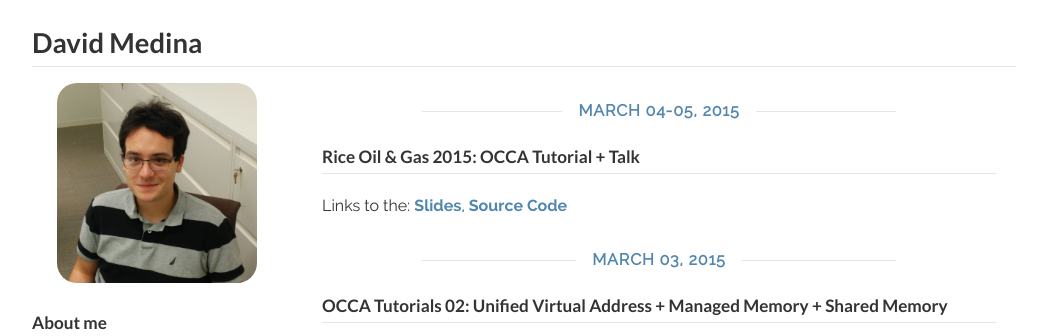
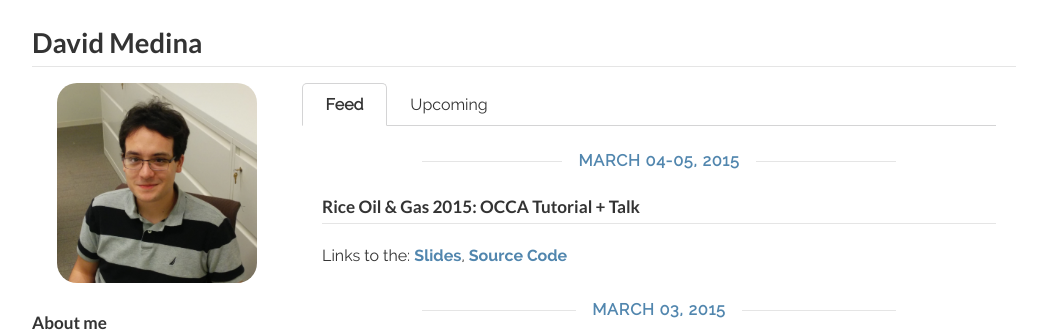
Before and after one commit to dmed256/dmed256.com, a PHP site: page / in a window 1280 px wide. Shown: the top 336 px of the page, without its empty margins (116-1163 px from the left). Run offline with PHP 8.4, Linux system fonts and the light colour scheme; some web fonts are replaced.

Commit message:
[Menu] Added menu

```diff
--- a/index.php
+++ b/index.php
@@ -34,11 +34,17 @@
     </div>
   </div> <!--[ Sidebar ]-->
 
-  <div class="container">
-    <!-- <div id="id_bodyHeader"></div> -->
+  <div id="id_bodyContainer" class="container">
+    <div id="id_bodyHeader">
+      <div class="ui tabular menu">
+        <a class="item active" data-tab="feed"    > Feed   </a>
+        <a class="item"        data-tab="upcoming"> Upcoming </a>
+      </div>
+    </div>
     <div id="id_bodyTopShadow"></div>
-    <div id="id_bodyContainer2">
-      <div id="id_bodyContainer">
+    <div id="id_feedTab" class="ui active tab" data-tab="feed">
+      <div id="id_feedBodyContainer2">
+        <div id="id_feedBodyContainer">
           <div class="feed" date="March 04-05, 2015">
             <h4 class="ui dividing header"> Rice Oil & Gas 2015: OCCA Tutorial + Talk </h4>
             Links to the: <a href="http://libocca.org/talks/riceOG15.pdf" class="link">Slides</a>, <a href="https://github.com/tcew/OG15" class="link">Source Code</a>
@@ -51,10 +57,41 @@
             <h4 class="ui dividing header"> OCCA Tutorials 01: Installation + Introduction </h4>
             <iframe class="youtube" width="560" height="315" src="https://www.youtube.com/embed/XYf73mqQBLE" frameborder="0" allowfullscreen></iframe>
           </div>
-        <!-- <div class="feed" date="March 03, 2015"></div> -->
-        <!-- <div class="feed" date="March 03, 2015"></div> -->
-        <!-- <div class="feed" date="March 03, 2015"></div> -->
-        <!-- <div class="feed" date="March 03, 2015"></div> -->
+        </div>
+      </div>
+    </div>
+    <div id="id_upcomingTab" class="ui tab" data-tab="upcoming">
+      <div id="id_upcomingBodyContainer2">
+        <div id="id_upcomingBodyContainer">
+          <div class="feed" date="March 03, 2015"></div>
+          <div class="feed" date="March 03, 2015"></div>
+          <div class="feed" date="March 03, 2015"></div>
+          <div class="feed" date="March 03, 2015"></div>
+          <div class="feed" date="March 03, 2015"></div>
+          <div class="feed" date="March 03, 2015"></div>
+          <div class="feed" date="March 03, 2015"></div>
+          <div class="feed" date="March 03, 2015"></div>
+          <div class="feed" date="March 03, 2015"></div>
+          <div class="feed" date="March 03, 2015"></div>
+          <div class="feed" date="March 03, 2015"></div>
+          <div class="feed" date="March 03, 2015"></div>
+          <div class="feed" date="March 03, 2015"></div>
+          <div class="feed" date="March 03, 2015"></div>
+          <div class="feed" date="March 03, 2015"></div>
+          <div class="feed" date="March 03, 2015"></div>
+          <div class="feed" date="March 03, 2015"></div>
+          <div class="feed" date="March 03, 2015"></div>
+          <div class="feed" date="March 03, 2015"></div>
+          <div class="feed" date="March 03, 2015"></div>
+          <div class="feed" date="March 03, 2015"></div>
+          <div class="feed" date="March 03, 2015"></div>
+          <div class="feed" date="March 03, 2015"></div>
+          <div class="feed" date="March 03, 2015"></div>
+          <div class="feed" date="March 03, 2015"></div>
+          <div class="feed" date="March 03, 2015"></div>
+          <div class="feed" date="March 03, 2015"></div>
+          <div class="feed" date="March 03, 2015"></div>
+        </div>
       </div>
     </div>
     <div id="id_bodyBottomShadow"></div>
--- a/main.css
+++ b/main.css
@@ -161,68 +161,6 @@ body {
     height: 780px;
 }
 
-#id_bodyContainer2 {
-    position: absolute;
-    display: block;
-
-    top: 0px;
-    /* top: 40px; */
-
-    width : 100%;
-    height: 100%;
-    /* height: calc(100% - 80px); */
-
-    overflow: hidden;
-
-    padding: 20px;
-    z-index : 0;
-}
-
-#id_bodyContainer {
-    position: absolute;
-    display: block;
-
-    top: 0px;
-
-    padding-top: 20px;
-    padding-right: 300px;
-
-    width : calc(100% + 280px);
-    height: 100%;
-
-    overflow: auto;
-
-    z-index: -1;
-}
-
-#id_bodyTopShadow {
-    position: absolute;
-    top: 0px;
-
-    width: 100%;
-    height: 40px;
-
-    border-radius: 30px;
-
-    overflow: none;
-    z-index : 97;
-}
-
-#id_bodyBottomShadow {
-    position: absolute;
-    bottom: 0px;
-    /* bottom: 80px; /\* (height) 40 + (body padding) (20 + 20) *\/ */
-
-    width: 100%;
-    height: 40px;
-
-    border-radius: 30px;
-
-    background-color: rgba(0,0,0,0);
-
-    z-index : 97;
-}
-
 #id_bodyHeader {
     position: absolute;
     top: 0px;
@@ -246,6 +184,60 @@ body {
 
     overflow: none;
     z-index : 97;
+}
+
+#id_bodyTopShadow, #id_bodyBottomShadow {
+    position: absolute;
+
+    width: 100%;
+    height: 40px;
+
+    border-radius: 30px;
+
+    overflow: none;
+    z-index : 97;
+}
+
+#id_bodyTopShadow {
+    top: 50px;
+}
+
+#id_bodyBottomShadow {
+    bottom: 0px;
+    /* bottom: 80px; /\* (height) 40 + (body padding) (20 + 20) *\/ */
+}
+
+#id_feedBodyContainer2, #id_upcomingBodyContainer2 {
+    position: absolute;
+    display: block;
+
+    top: 50px;
+
+    width : 100%;
+    height: calc(100% - 50px);
+    /* height: calc(100% - 80px); */
+
+    overflow: hidden;
+
+    padding: 20px;
+    z-index : 0;
+}
+
+#id_feedBodyContainer, #id_upcomingBodyContainer {
+    position: absolute;
+    display: block;
+
+    top: 0px;
+
+    padding-top: 20px;
+    padding-right: 300px;
+
+    width : calc(100% + 280px);
+    height: 100%;
+
+    overflow: auto;
+
+    z-index: -1;
 }
 /*---[ End of Body ]---*/
 
--- a/main.js
+++ b/main.js
@@ -1,6 +1,12 @@
 function checkBodyScroll(){
-  var bodyWrapper = $('#id_bodyContainer2');
-  var body        = $('#id_bodyContainer');
+  if($('#id_feedTab').hasClass('active')){
+    var bodyWrapper = $('#id_feedBodyContainer2');
+    var body        = $('#id_feedBodyContainer');
+  }
+  else if($('#id_upcomingTab').hasClass('active')){
+    var bodyWrapper = $('#id_upcomingBodyContainer2');
+    var body        = $('#id_upcomingBodyContainer');
+  }
 
   var topShadow    = $('#id_bodyTopShadow');
   var bottomShadow = $('#id_bodyBottomShadow');
@@ -32,9 +38,9 @@ $(document).ready( function(){
     exclusive   : false
   });
 
-  // Remove [active] on dropdown menus
-  $('.top.menu .right.menu .topMenu.item .menu a.item')
-    .off('click');
+  $('#id_bodyHeader .menu .item').tab({
+    context: '#id_bodyContainer'
+  });
 
   //---[ Highlight ]---
   $('.code.block').each( function(i, block){
@@ -46,10 +52,14 @@ $(document).ready( function(){
     $(this).before('<div class="ui horizontal divider feedDivider">' + feedData + '</div>');
   });
 
-  var body = $('#id_bodyContainer');
+  checkBodyScroll();
 
-  checkBodyScroll();
-  body.scroll(checkBodyScroll)
+  $('#id_feedBodyContainer').scroll(checkBodyScroll)
+  $('#id_upcomingBodyContainer').scroll(checkBodyScroll)
+
+  $('#id_bodyHeader .menu .item').click(function(){
+    checkBodyScroll();
+  });
 
   // From [davidsimpson.me]
   $('iframe[src^="//www.youtube.com/embed"]').each(function(){
```
Lines whose indentation alone changed are shown as unchanged.
